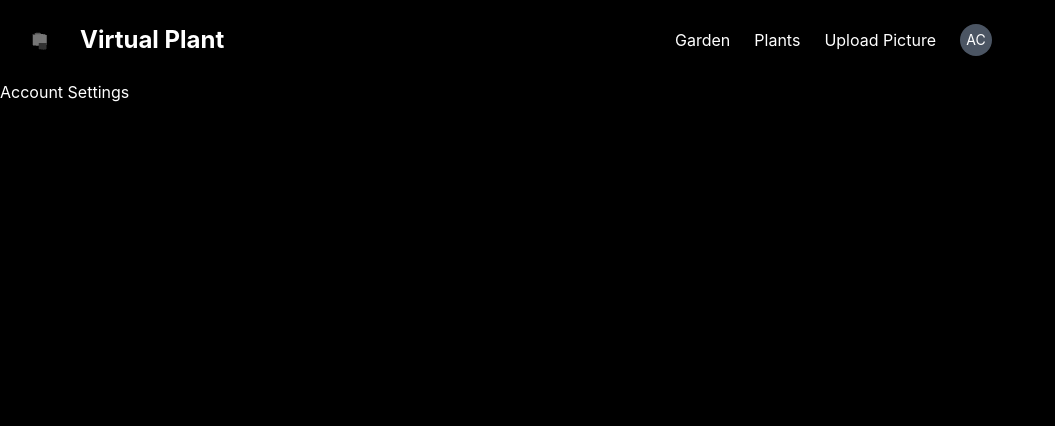
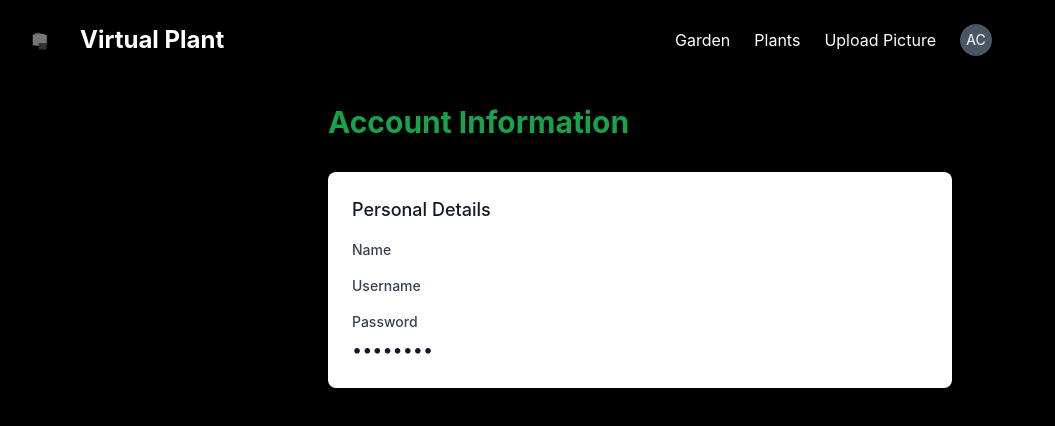
Before and after one commit to dwu006/scuhacks, a React (Vite) app in the folder scuhacks/: page /account in a window 1280 px wide. Shown: the top 426 px of the page, without its empty margins (0-1055 px from the left). Built offline with nearby package versions, Linux system fonts and the light colour scheme.

Commit message:
account page

```diff
--- a/scuhacks/src/App.jsx
+++ b/scuhacks/src/App.jsx
@@ -9,6 +9,7 @@ import Plants from './pages/Plants';
 import Upload from './pages/Upload';
 import SignIn from './pages/SignIn';
 import SignUp from './pages/SignUp';
+import Account from './pages/Account.jsx';
 
 // Mock data for statistics (replace with real data later)
 const plantStats = {
@@ -298,7 +299,7 @@ function App() {
           <Route path="/garden" element={<Garden />} />
           <Route path="/plants" element={<Plants />} />
           <Route path="/upload" element={<Upload />} />
-          <Route path="/account" element={<div>Account Settings</div>} />
+          <Route path="/account" element={<Account />} />
           <Route path="/signup" element={<SignUp />} />
         </Routes>
       </div>
--- /dev/null
+++ b/scuhacks/src/pages/Account.jsx
@@ -0,0 +1,64 @@
+import { useState, useEffect } from 'react';
+
+function Account() {
+  const [user, setUser] = useState({
+    name: '',
+    email: '',
+  });
+
+  useEffect(() => {
+    const fetchUserProfile = async () => {
+      try {
+        const token = localStorage.getItem('token');
+        if (!token) return;
+
+        const response = await fetch('/api/users/profile', {
+          headers: {
+            Authorization: `Bearer ${token}`,
+          },
+        });
+        const data = await response.json();
+
+        if (response.ok) {
+          setUser(data);
+        }
+      } catch (error) {
+        console.error('Error fetching user profile:', error);
+      }
+    };
+
+    fetchUserProfile();
+  }, []);
+
+  return (
+    <div className="max-w-2xl mx-auto p-6">
+      <h1 className="text-3xl font-bold text-green-600 mb-8">Account Information</h1>
+
+      <div className="bg-white rounded-lg shadow p-6">
+        <div className="space-y-4">
+          <div>
+            <h2 className="text-lg font-medium text-gray-900">Personal Details</h2>
+            <div className="mt-4 space-y-4">
+              <div>
+                <label className="block text-sm font-medium text-gray-700">Name</label>
+                <p className="mt-1 text-lg text-gray-900">{user.name}</p>
+              </div>
+
+              <div>
+                <label className="block text-sm font-medium text-gray-700">Username</label>
+                <p className="mt-1 text-lg text-gray-900">{user.email}</p>
+              </div>
+
+              <div>
+                <label className="block text-sm font-medium text-gray-700">Password</label>
+                <p className="mt-1 text-lg text-gray-900">••••••••</p>
+              </div>
+            </div>
+          </div>
+        </div>
+      </div>
+    </div>
+  );
+}
+
+export default Account;
```
